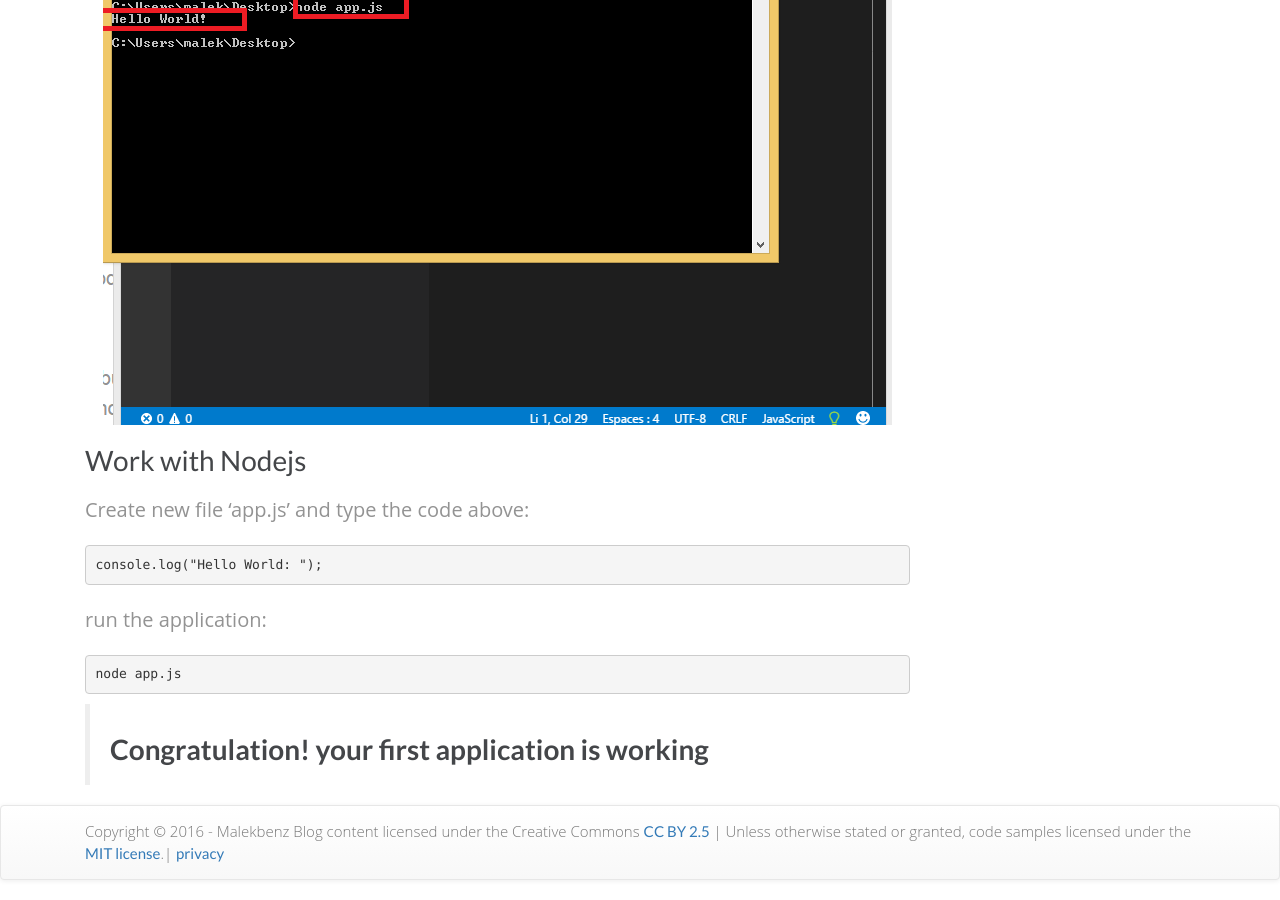
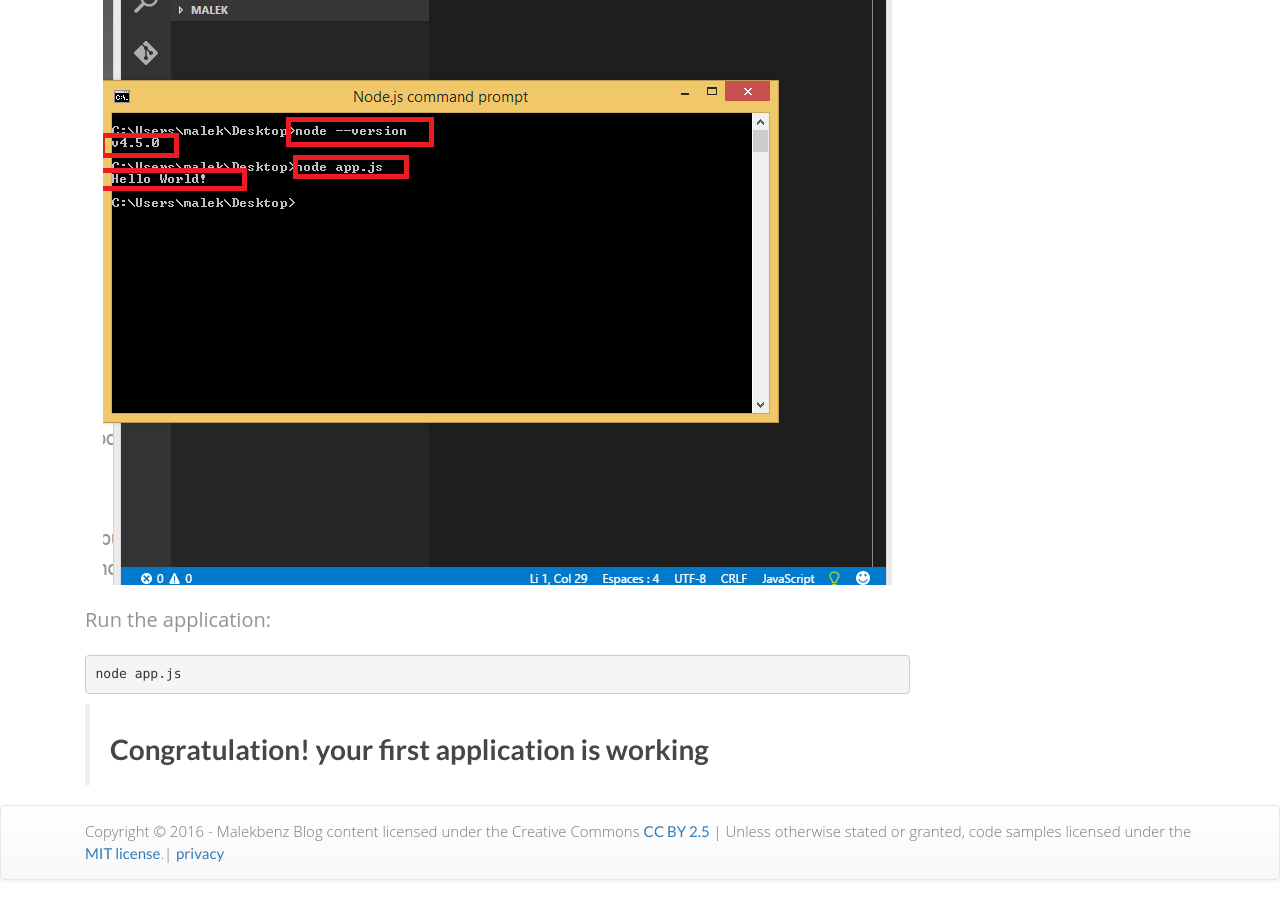
Before and after one commit to malekbenz/malekbenz, a Jekyll site: the page built from _posts/2015-12-22-Install-Nodejs.md, in a window 1280 px wide and 900 px high, scrolled down 4964 px. Built offline with Jekyll 4.4.1, drawn with Linux system fonts in a browser that asks for light colours; nearby versions of some CDN libraries; library files that are not in the unit come from our copies.

Commit message:
change img

````diff
--- a/_posts/2015-12-22-Install-Nodejs.md
+++ b/_posts/2015-12-22-Install-Nodejs.md
@@ -53,7 +53,6 @@ and type 'node --version'
 node --version
 ```
 
-![CMD](/images/nodejs/nodejsfs06.png)
 
 ## Work with Nodejs
 
@@ -63,11 +62,13 @@ Create new file 'app.js' and type the code above:
 console.log("Hello World: ");
 ```
 
-run the application:
+![CMD](/images/nodejs/nodejsfs06.png)
 
+Run the application:
 
 ```javascript
 node app.js
 ```
 >
 > ## **Congratulation! your first application is working**
+>
````
